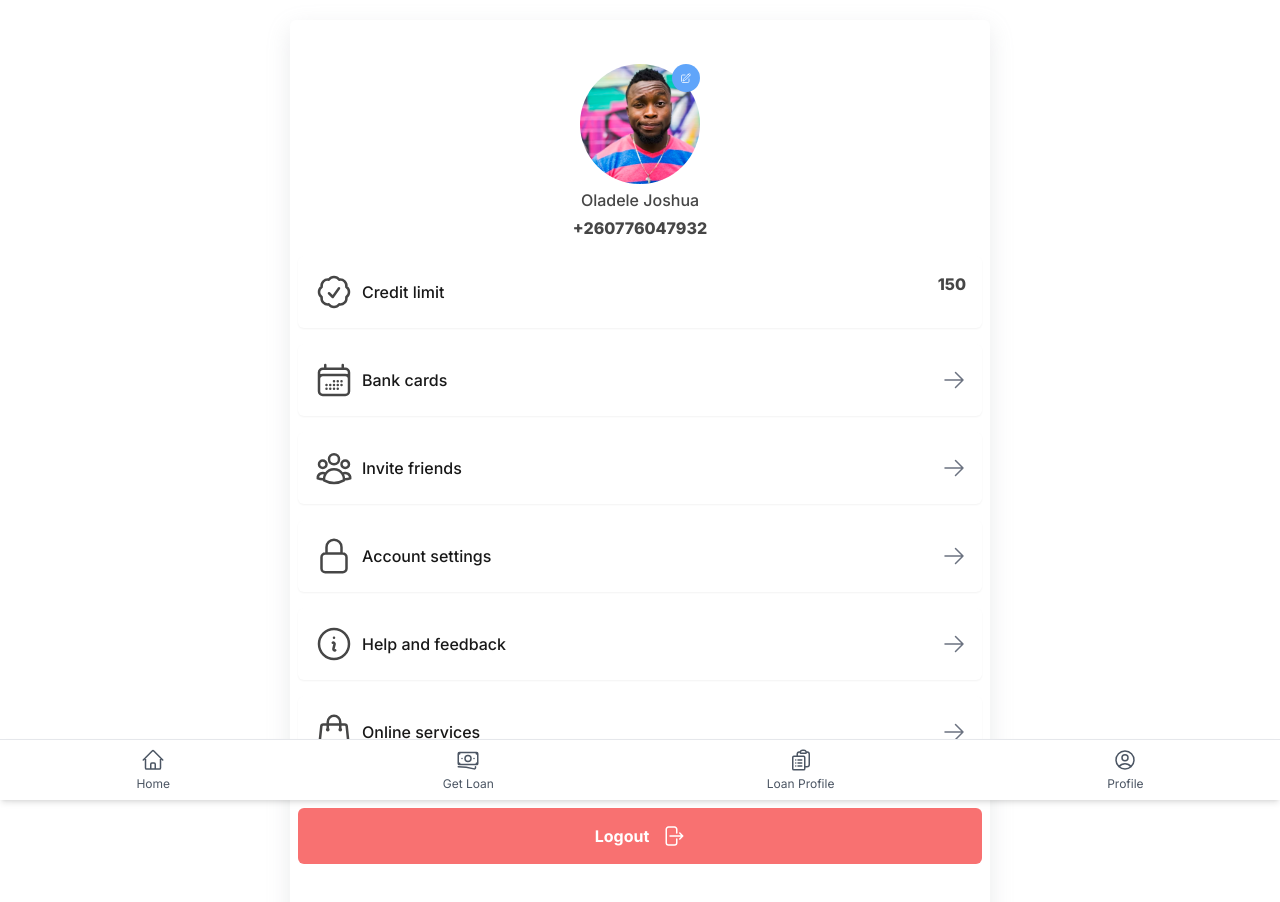
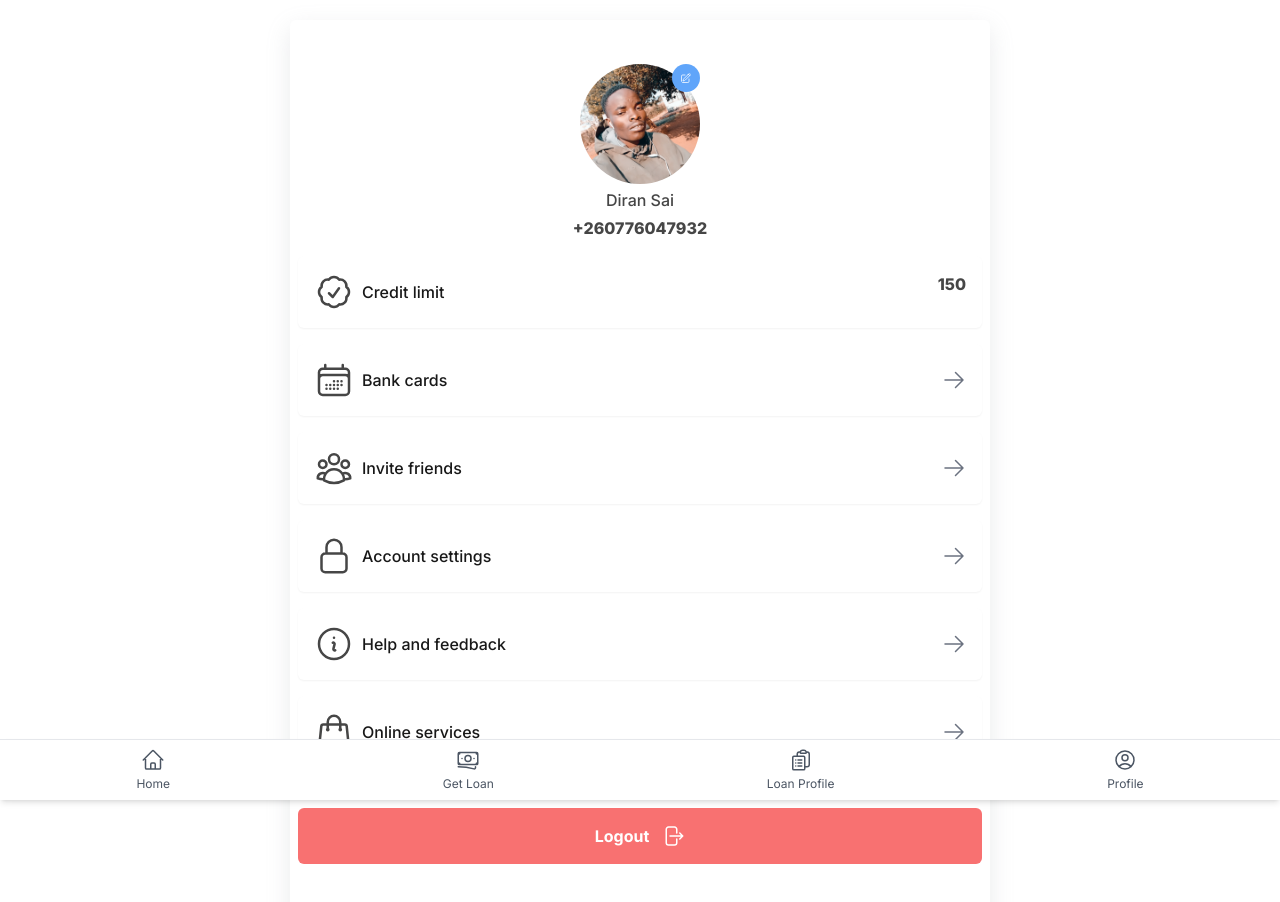
Before and after one commit to DiranDesai/LoanApp, a React (Vite) app: page / in a window 1280 px wide. Shown: the top 902 px of the page. Built offline with nearby package versions, Linux system fonts and the light colour scheme.

Commit message:
Updating codebase

```diff
--- a/src/pages/Profile.jsx
+++ b/src/pages/Profile.jsx
@@ -1,7 +1,7 @@
 import React from 'react'
 import {CheckBadgeIcon, LockClosedIcon, UserGroupIcon, InformationCircleIcon, ShoppingBagIcon, CalendarDaysIcon, PencilSquareIcon, ArrowRightOnRectangleIcon  } from '@heroicons/react/24/outline';
 import { useNavigate } from 'react-router-dom'
-import profilePic from '../assets/profile.avif'
+import admin from '../assets/admin.jpg'
 import ProfileMenu from '../components/ProfileMenu';
 import BottomNavigation from '../components/BottomNavigation';
 
@@ -18,10 +18,10 @@ function Profile() {
         <div className="flex justify-center items-center mt-4">
             <div className="flex flex-col justify-center items-center space-y-1">
                <div className="relative">
-                <img src={profilePic} className="w-[120px] h-[120px] object-cover mt-5 rounded-full" alt="" />
+                <img src={admin} className="w-[120px] h-[120px] object-cover mt-5 rounded-full" alt="" />
                 <PencilSquareIcon className="h-7 w-7 font-bold bg-blue-400 text-white rounded-full p-2 hover:bg-red absolute right-0 top-5" />
                </div>
-                <h2 className="text-md font-[500]">Oladele Joshua</h2>
+                <h2 className="text-md font-[500]">Diran Sai</h2>
                 <p className="font-extrabold">+260776047932</p>
             </div>
         </div>
```
Also changed, not shown: src/assets/admin.jpg (added).
